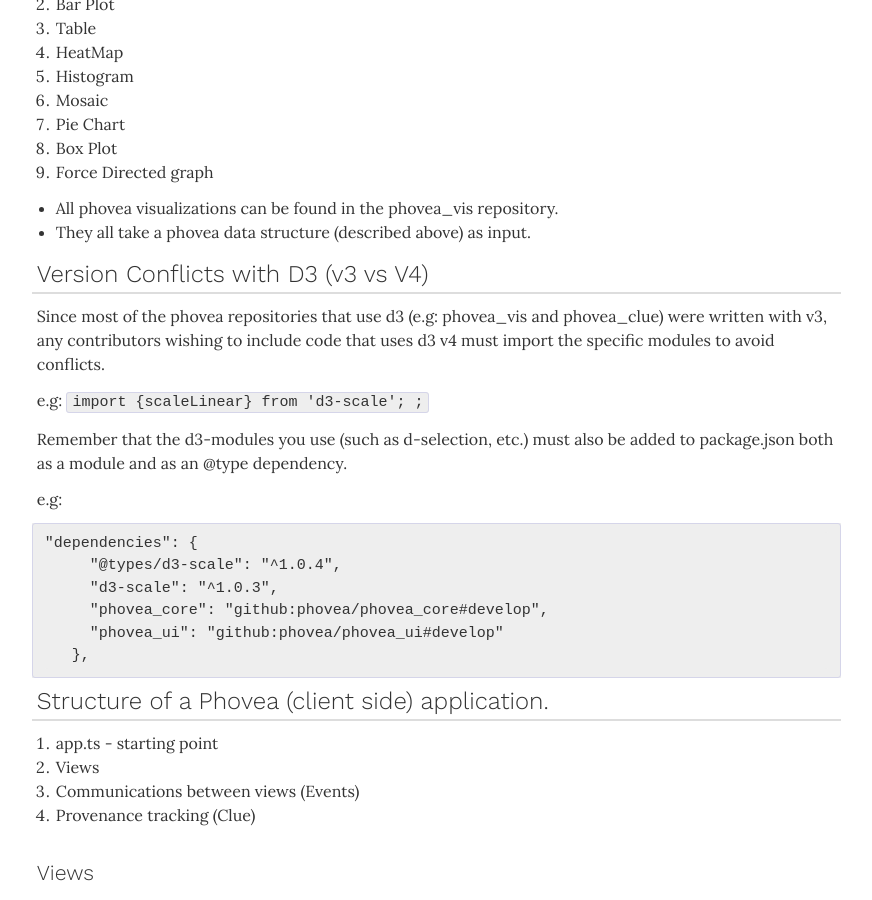
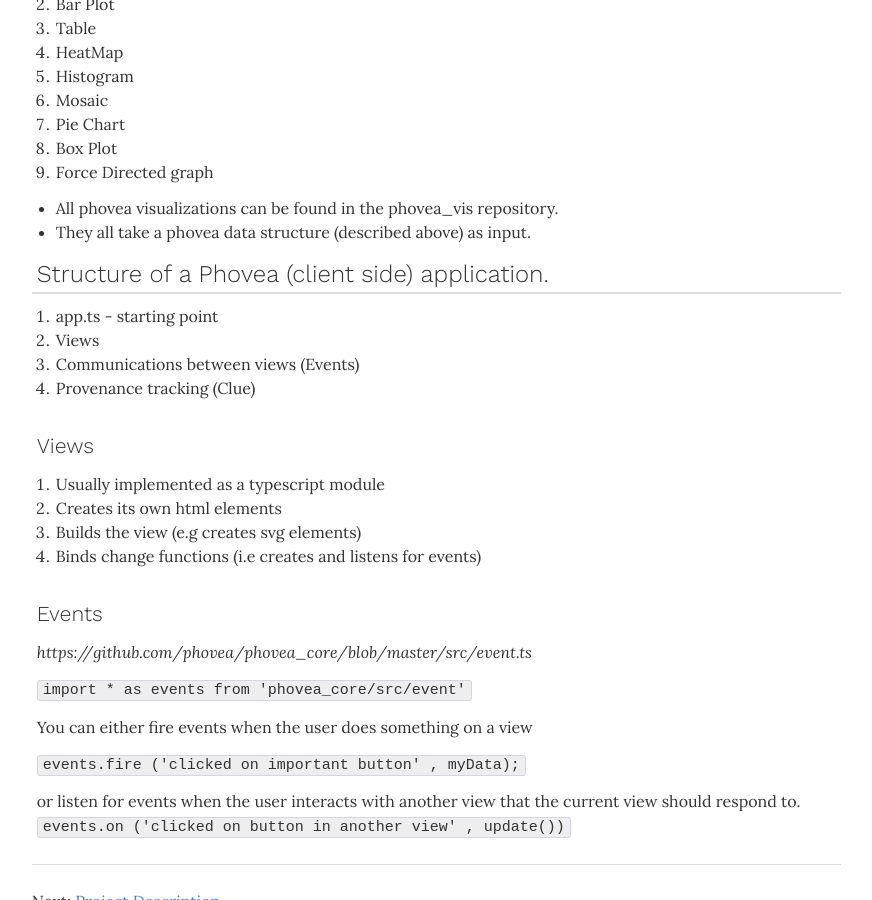
Before and after one commit to phovea/phovea.github.io, a Jekyll site: the page built from welcome/architecture.md, in a window 1280 px wide and 900 px high, scrolled down 3203 px. Shown: the whole window, without its empty margins (317-1189 px from the left). Built offline with Jekyll 4.4.1, drawn with Linux system fonts in a browser that asks for light colours; nearby versions of some CDN libraries; some web fonts are replaced.

Commit message:
Move D3 v4 notice to adding-dependencies.md (pt1)

````diff
--- a/welcome/architecture.md
+++ b/welcome/architecture.md
@@ -164,26 +164,6 @@ All data structures take as input data in the format described by the IDataDescr
  * They all take a phovea data structure (described above) as input.
 
 
-## Version Conflicts with D3 (v3 vs V4)
-
-Since most of the phovea repositories that use d3 (e.g: phovea_vis and phovea_clue) were written with v3, any contributors wishing to include code that uses d3 v4 must import the specific modules to avoid conflicts.
-
-e.g: `import {scaleLinear} from 'd3-scale';
-;`
-
-Remember that the d3-modules you use (such as d-selection, etc.) must also be added to package.json both as a module and as an @type dependency.
-
-e.g:
-
-```
-"dependencies": {
-     "@types/d3-scale": "^1.0.4",
-     "d3-scale": "^1.0.3",
-     "phovea_core": "github:phovea/phovea_core#develop",
-     "phovea_ui": "github:phovea/phovea_ui#develop"
-   },
-```
-
 ## Structure of a Phovea (client side) application.
 
 1. app.ts - starting point
````
